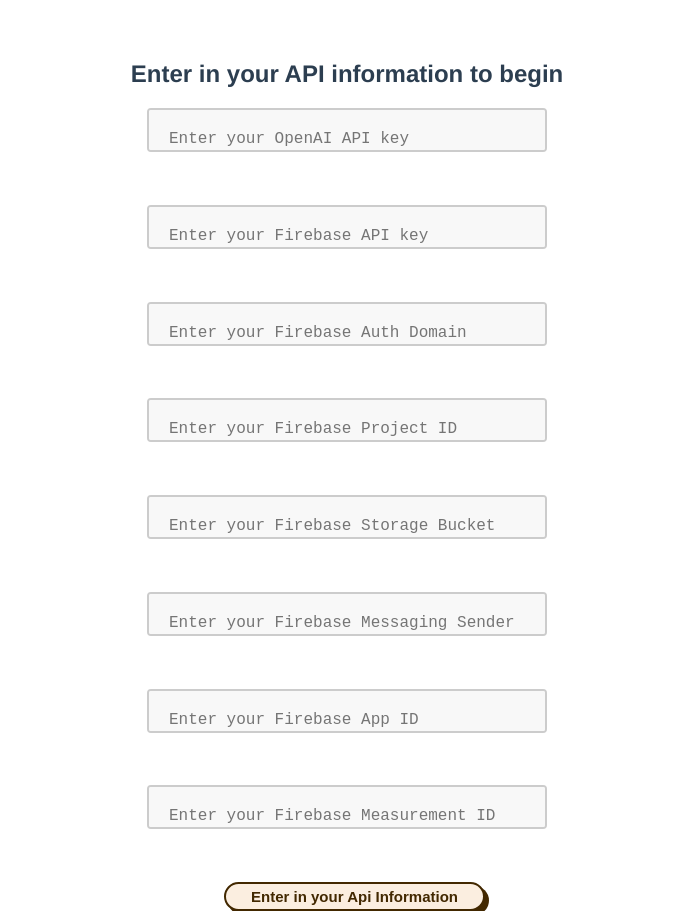
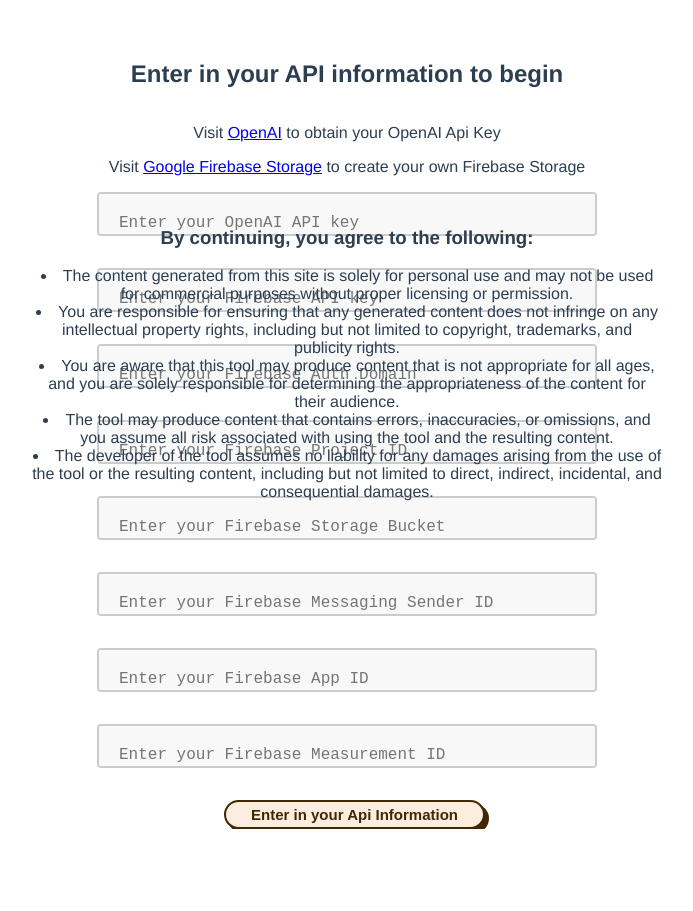
Before and after one commit to tejalreddy/picture-book, a Vue app: page /#/ in a window 1280 px wide. Shown: the whole page, without its empty margins (293-986 px from the left). After the commit the page ends 829 px from the top, so only its background shows below. Built offline with nearby package versions, Linux system fonts and the light colour scheme.

Commit message:
added disclaimers

```diff
--- a/src/components/Home/HomePage.vue
+++ b/src/components/Home/HomePage.vue
@@ -18,6 +18,16 @@
         Enter in your API information to begin
       </h2>
       <TitleForm></TitleForm>
+      <section
+        v-if="$store.state.currentTitle == ''"
+        class="disclaimers">
+        <h3>By continuing, you agree to the following:</h3>
+        <li>The content generated from this site is solely for personal use and may not be used for commercial purposes without proper licensing or permission.</li>
+        <li>You are responsible for ensuring that any generated content does not infringe on any intellectual property rights, including but not limited to copyright, trademarks, and publicity rights.</li>
+        <li>You are aware that this tool may produce content that is not appropriate for all ages, and you are solely responsible for determining the appropriateness of the content for their audience.</li>
+        <li>The tool may produce content that contains errors, inaccuracies, or omissions, and you assume all risk associated with using the tool and the resulting content.</li>
+        <li>The developer of the tool assumes no liability for any damages arising from the use of the tool or the resulting content, including but not limited to direct, indirect, incidental, and consequential damages.</li>
+      </section>
     </section>
   <section class="container"
     v-if="$store.state.currentTitle !== ''">
@@ -137,6 +147,9 @@
 
 .title-section {
   align-self: center;
+  /* align-items: center; */
+  justify-content: center;
+  /* display: flex; */
 }
 
 .sentence-form {
@@ -172,4 +185,13 @@
   margin-right: 40px;
 }
 
+.disclaimers {
+    width: 50%;
+    margin-left: auto;
+    margin-right: auto;
+    justify-content: center;
+    height: 100%;
+    text-align: center;
+    align-self: center;
+}
 </style>
--- a/src/components/Home/TitleForm.vue
+++ b/src/components/Home/TitleForm.vue
@@ -24,6 +24,18 @@
     <section
         v-if="$store.state.apikey == ''"
         class="api-area">
+        <div>
+            <p>
+                Visit
+                <a href="https://platform.openai.com/account/api-keys">OpenAI</a>
+                to obtain your OpenAI Api Key
+            </p>
+            <p>
+                Visit
+                <a href="https://console.firebase.google.com/">Google Firebase Storage</a>
+                to create your own Firebase Storage
+            </p>
+        </div>
         <textarea
             class="title-content api-content"
             :value="apiDraft"
@@ -189,8 +201,9 @@
 }
 
 .api-content {
-    width: 400px;
+    width: 500px;
     padding: 20px;
+    margin-bottom: 2em;
 }
 
 .title-font {
--- a/src/firebase/init.js
+++ b/src/firebase/init.js
@@ -13,9 +13,6 @@
     appId: store.state.appIdFirebase,
     measurementId: store.state.measurementIdFirebase
 }
-
-console.log('this is the firebase config')
-console.log(firebaseConfig)
 const app = initializeApp(firebaseConfig)
 
 // init firestore service
```
